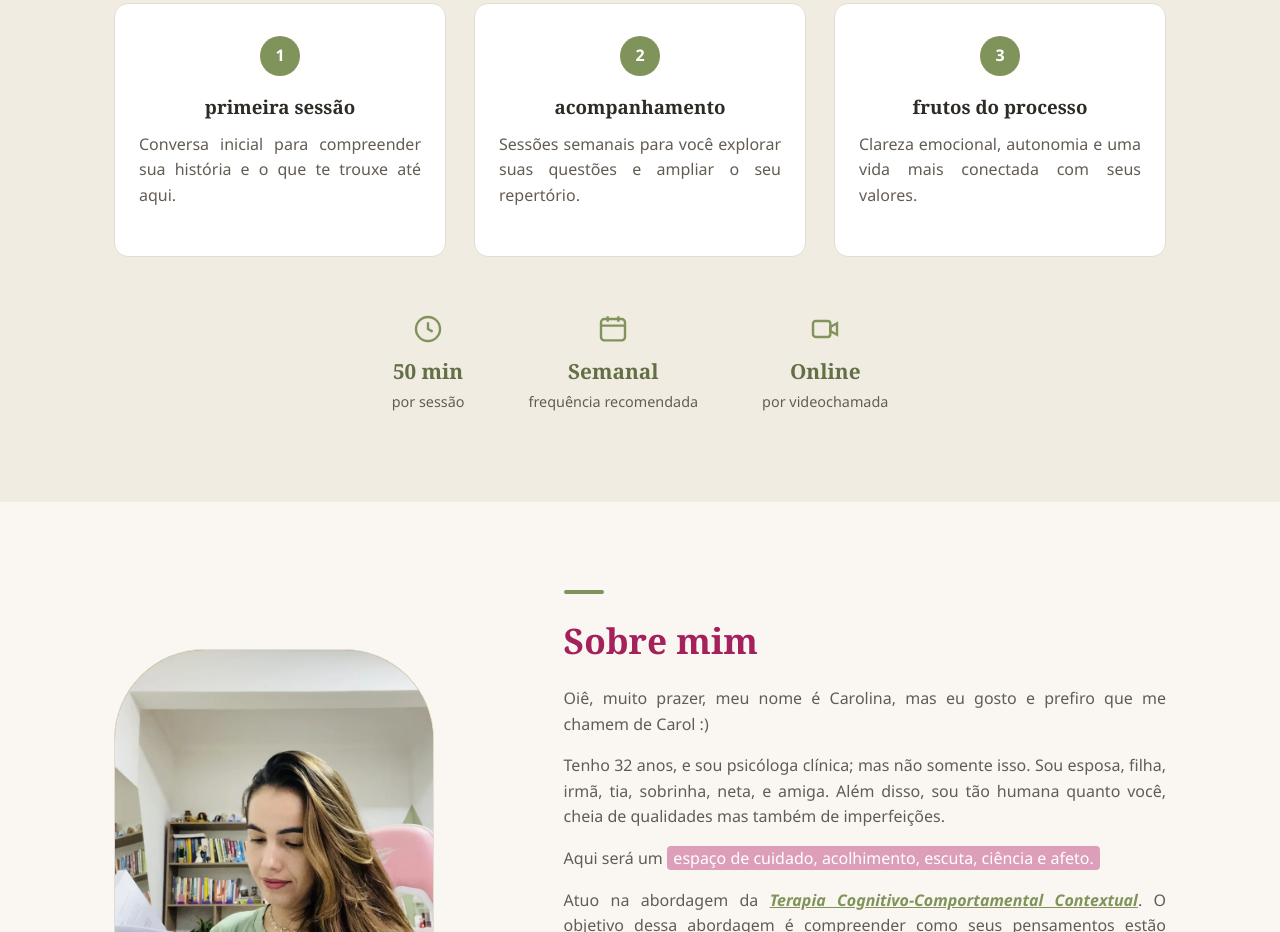
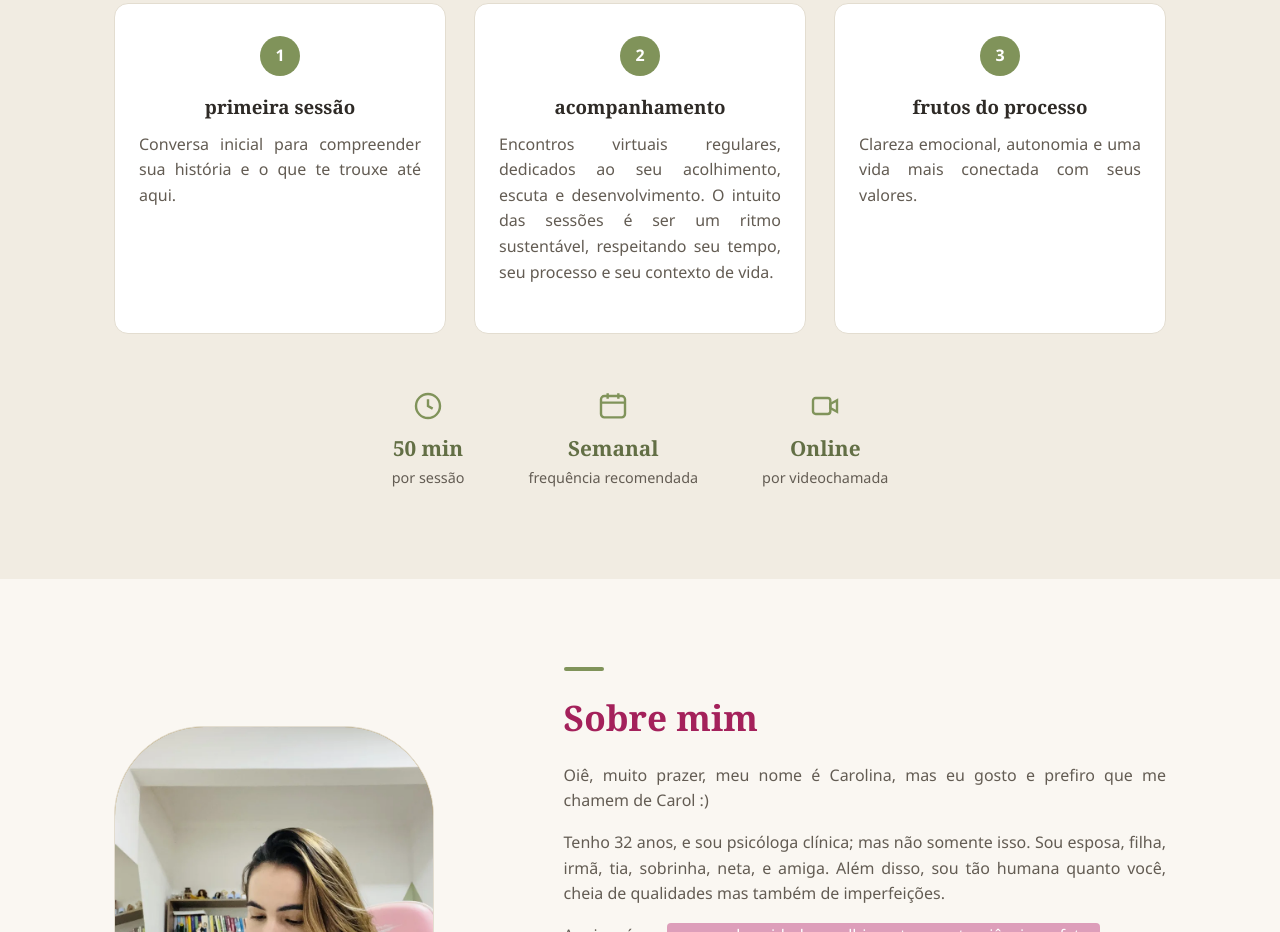
Before and after one commit to dgsmj/carolina-amancio, a plain HTML site: page index.html in a window 1280 px wide. Shown: the part 1060-1992 px from the top of the page. Drawn offline with Linux system fonts and the light colour scheme.

Commit message:
feat: update step 2

```diff
--- a/index.html
+++ b/index.html
@@ -147,7 +147,7 @@
           <div class="timeline__step">
             <span class="timeline__number">2</span>
             <h3>acompanhamento</h3>
-            <p>Sessões semanais para você explorar suas questões e ampliar o seu repertório.</p>
+            <p>Encontros virtuais regulares, dedicados ao seu acolhimento, escuta e desenvolvimento. O intuito das sessões é ser um ritmo sustentável, respeitando seu tempo, seu processo e seu contexto de vida.</p>
           </div>
           <div class="timeline__step">
             <span class="timeline__number">3</span>
```
